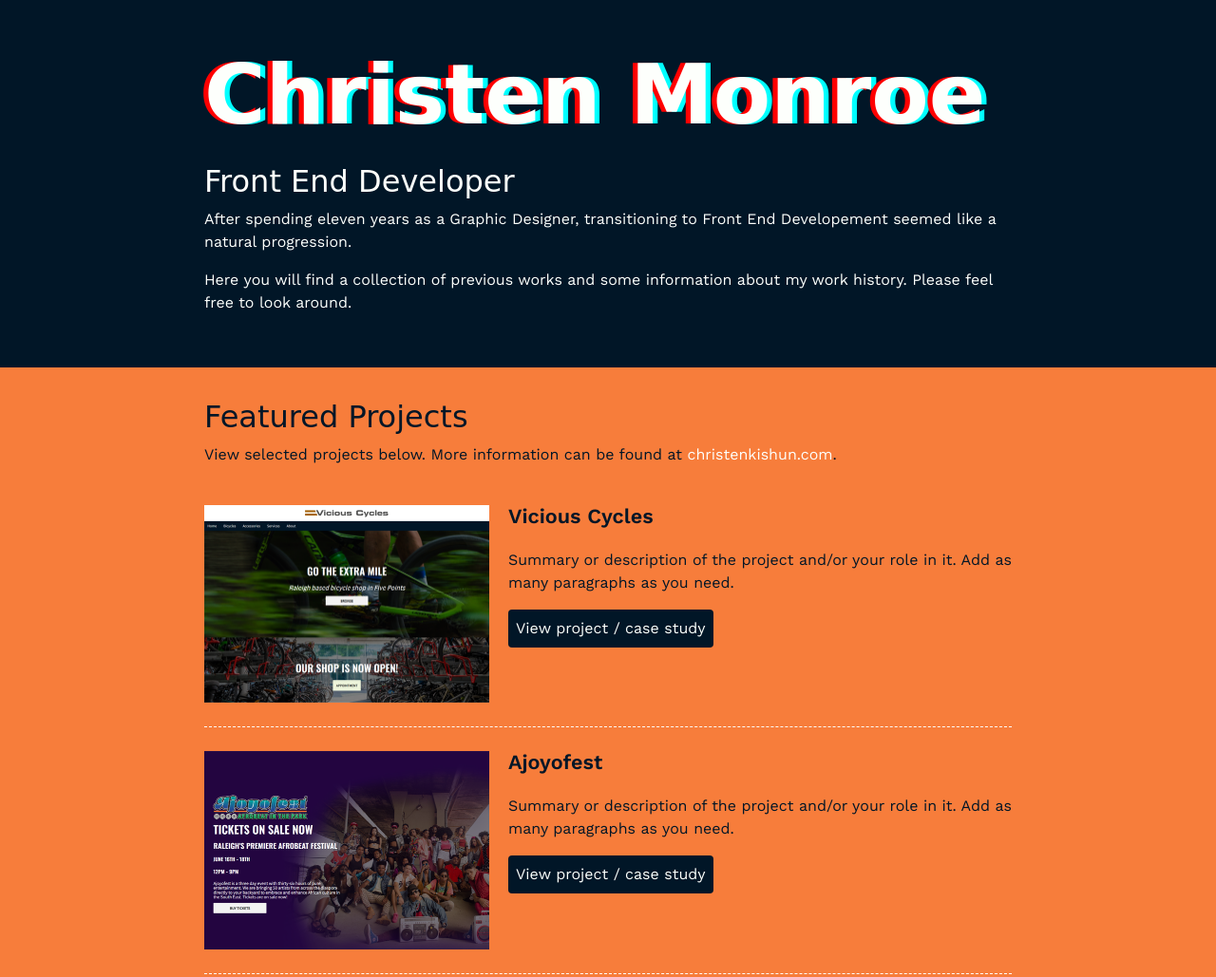
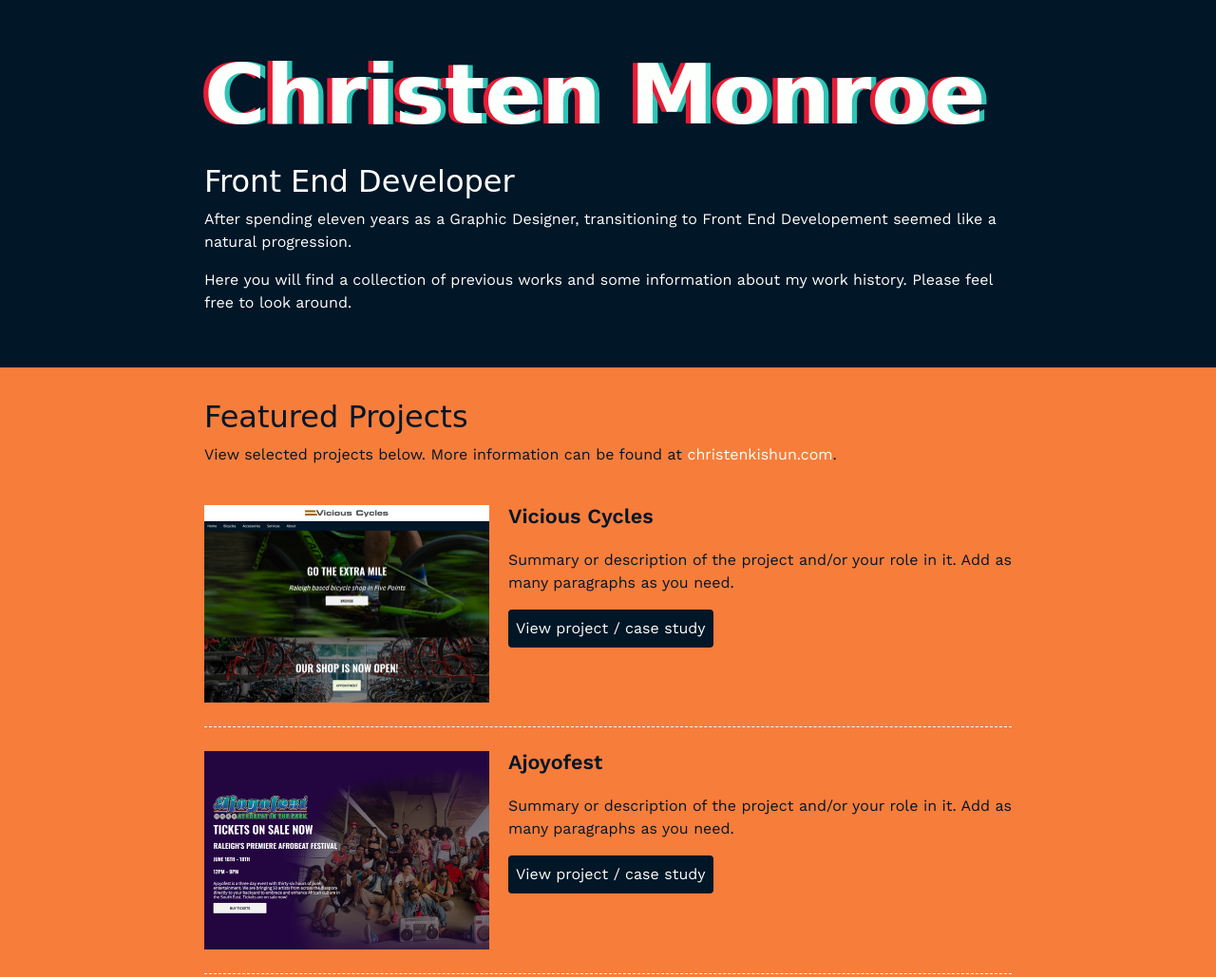
Before and after one commit to christenkishun/ResumeAssignment, a plain HTML site: page assignment4/ResumeAssignment/index.html in a window 1280 px wide. Shown: the top 1029 px of the page at 95% size. Drawn offline with nearby package versions, Linux system fonts and the light colour scheme; a web font is replaced by a local one.

Commit message:
Add files via upload

```diff
--- a/assignment4/ResumeAssignment/css/style.css
+++ b/assignment4/ResumeAssignment/css/style.css
@@ -63,7 +63,7 @@ header {
      color: #FDFFFC;
 }
   .threeD {
-    text-shadow: -0.06em 0 red, 0.06em 0 cyan;
+    text-shadow: -0.06em 0 #E71D36, 0.06em 0 #2EC4B6;
   }
 
 /* Projects */
```
